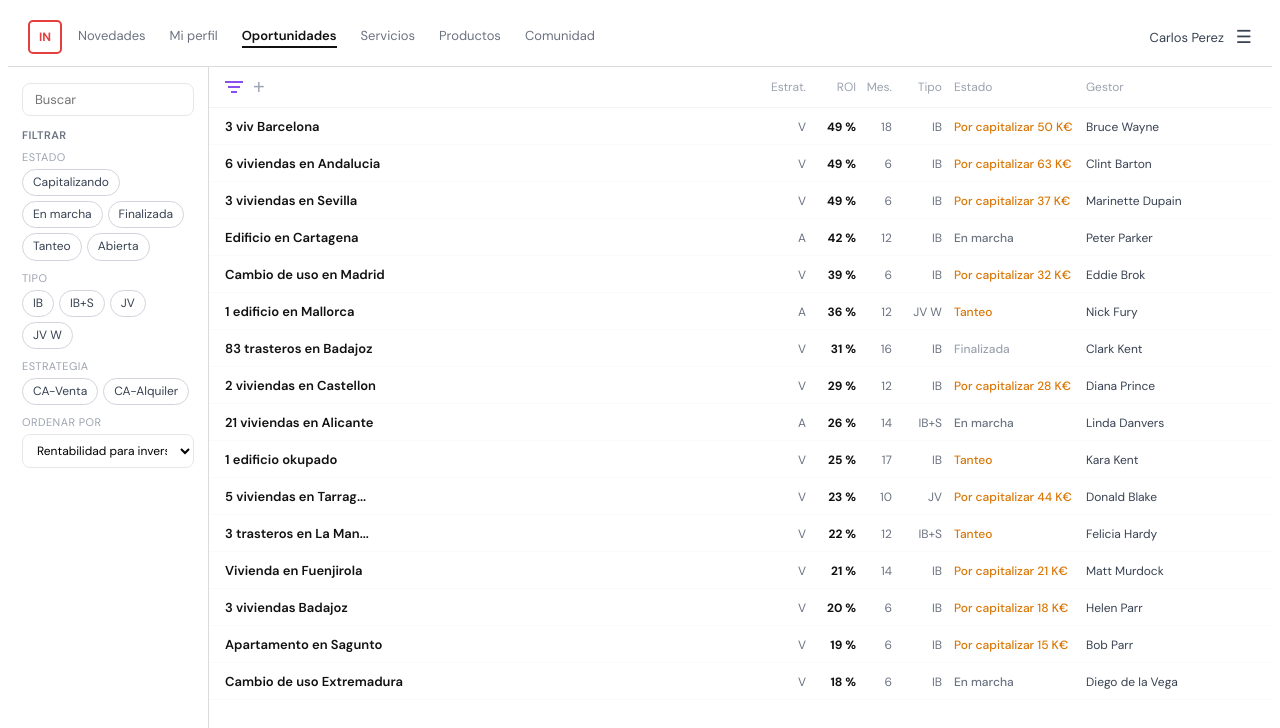
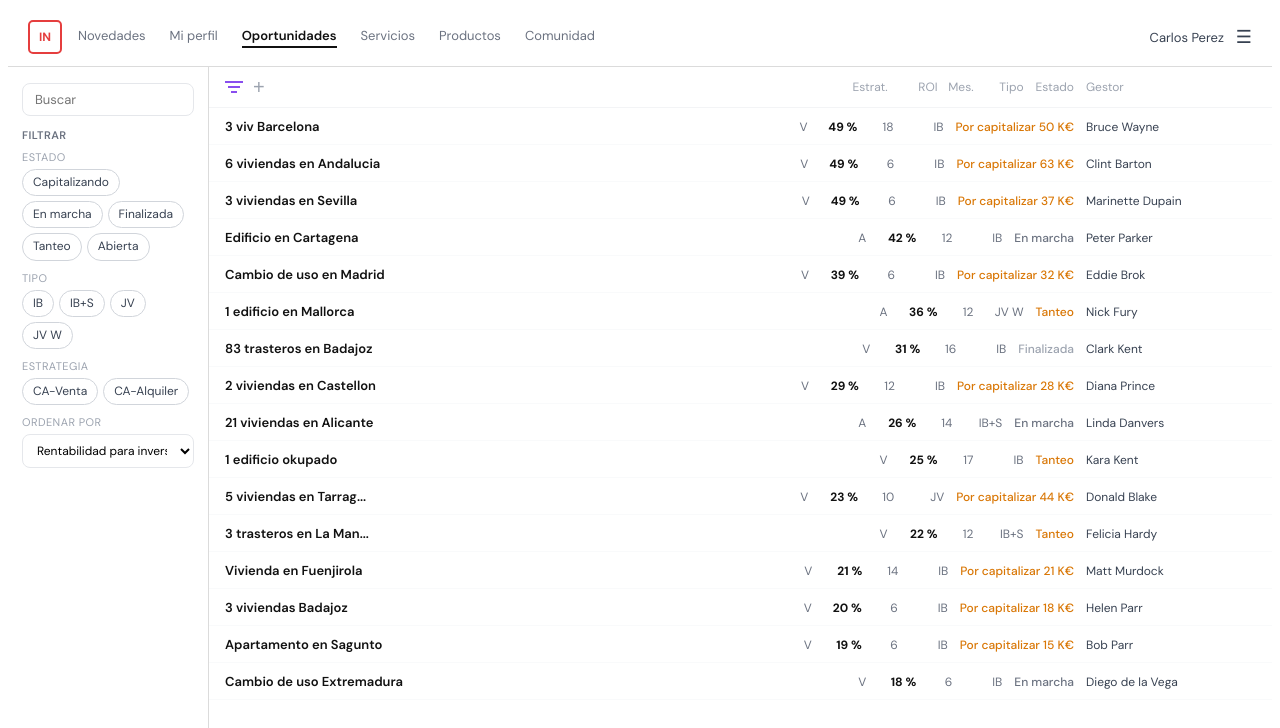
Before and after one commit to carlosperez-glitch/in-oportunidades, a React (Vite) app: page / in a window 1280 px wide. Shown: the top 728 px of the page. Built offline with nearby package versions, Linux system fonts and the light colour scheme.

Commit message:
style: columna estado sin width fijo, ajuste automático

```diff
--- a/src/components/Lista.jsx
+++ b/src/components/Lista.jsx
@@ -49,7 +49,7 @@ export default function Lista({ filtradas, selected, setSelected, isDesktop, tot
           <span style={{ width: 50, textAlign: "right" }}>ROI</span>
           <span style={{ width: 36, textAlign: "right" }}>Mes.</span>
           <span style={{ width: 50, textAlign: "right" }}>Tipo</span>
-          {isDesktop && <span style={{ width: 120, paddingLeft: 12 }}>Estado</span>}
+          {isDesktop && <span style={{ paddingLeft: 12, whiteSpace: "nowrap" }}>Estado</span>}
           {isDesktop && <span style={{ width: 170, paddingLeft: 12 }}>Gestor</span>}
         </div>
       </div>
@@ -81,7 +81,7 @@ export default function Lista({ filtradas, selected, setSelected, isDesktop, tot
               <span style={{ width: 36, textAlign: "right", fontSize: 12, color: "#6b7280" }}>{op.meses}</span>
               <span style={{ width: 50, textAlign: "right", fontSize: 12, color: "#6b7280" }}>{op.tipo}</span>
               {isDesktop && (
-                <span style={{ width: 120, paddingLeft: 12, fontSize: 12, color: estadoColor[op.estado] || "#374151", fontWeight: 500 }}>
+                <span style={{ paddingLeft: 12, fontSize: 12, color: estadoColor[op.estado] || "#374151", fontWeight: 500, whiteSpace: "nowrap" }}>
                   {op.porCapitalizar ? "Por capitalizar " + op.porCapitalizar + " K€" : op.estado}
                 </span>
               )}
```
